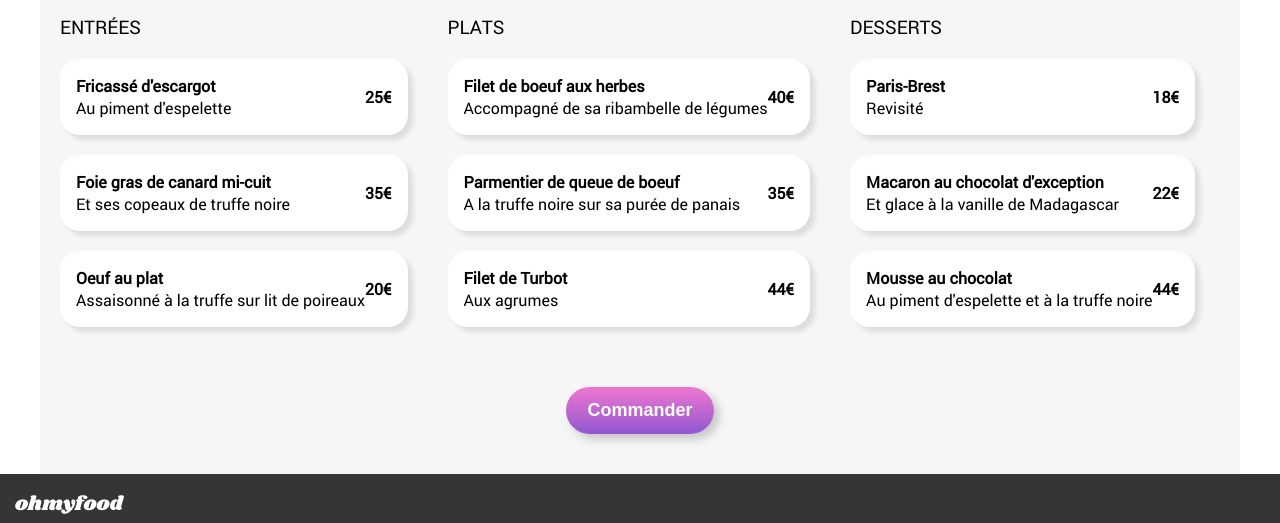
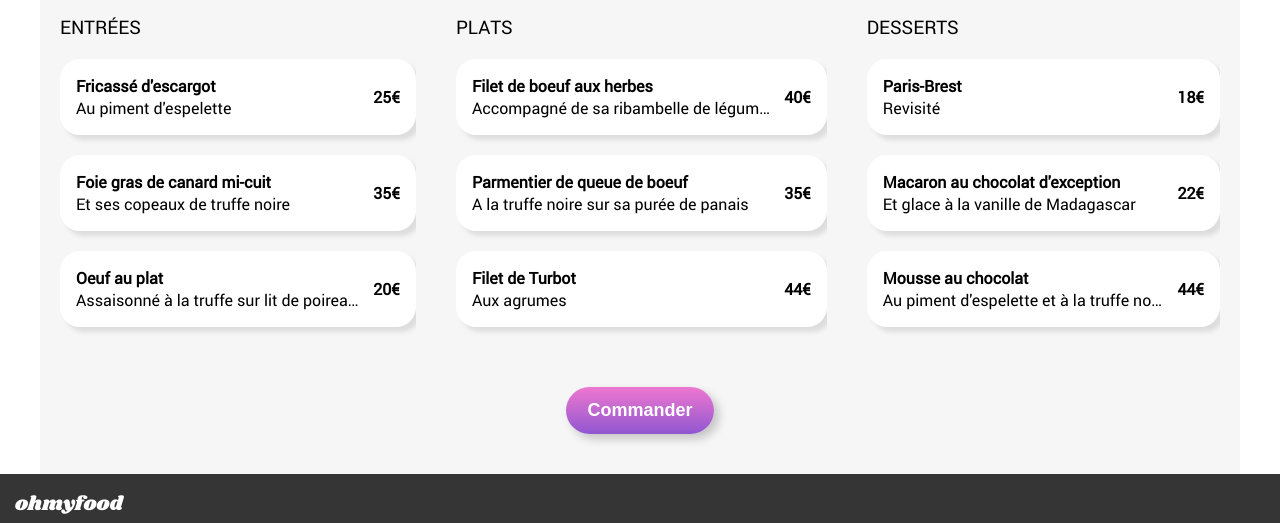
Before and after one commit to Bol2riZH/OpenClassrooms_P3_old, a website: page la-palette-du-gout.html in a window 1280 px wide. Shown: the part 633-1156 px from the top of the page. Drawn offline with Linux system fonts and the light colour scheme; files whose address does not match are found by name.

Commit message:
ellipsis OK

```diff
--- a/scss/layout/_section.scss
+++ b/scss/layout/_section.scss
@@ -100,6 +100,8 @@
 }
 
 .starter, .mainCourse, .dessert {
+    overflow: hidden; //permet à chaque .plate de shrink en ellipsis (= min-width: 0;)
+
     margin: 0 2rem;
     h3 {
         font-weight: normal;
@@ -111,6 +113,7 @@
     display: flex;
     justify-content: space-between;
 
+
     background: $light-color;
     border-radius: 2rem;
     padding: 1.6rem;
@@ -119,15 +122,22 @@
     margin: 2rem 0;
 
     &__name {
+        text-overflow: ellipsis;
+        white-space: nowrap;
         overflow: hidden;
-        white-space: nowrap;
-        text-overflow: ellipsis;
-        span {
+        > span {
             font-weight: bold;
         }
+        > p {
+            text-overflow: ellipsis;
+            white-space: nowrap;
+            overflow: hidden;
+        }
+
     }
     &__price {
         align-self: center;
         font-weight: bold;
+        padding-left: 1.2rem;
     }
 }
```
Also changed, not shown: css/style.css, 1 other file.
